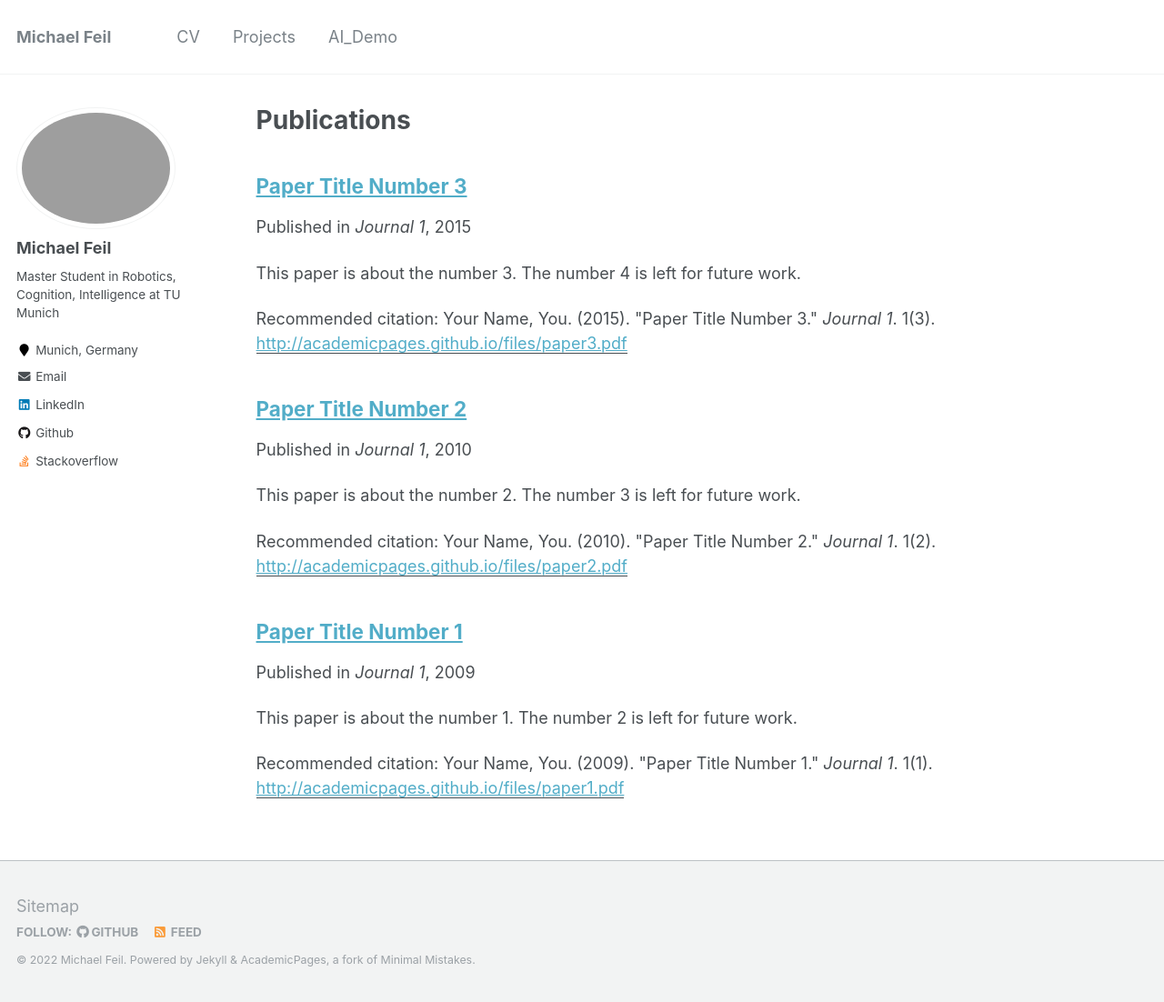
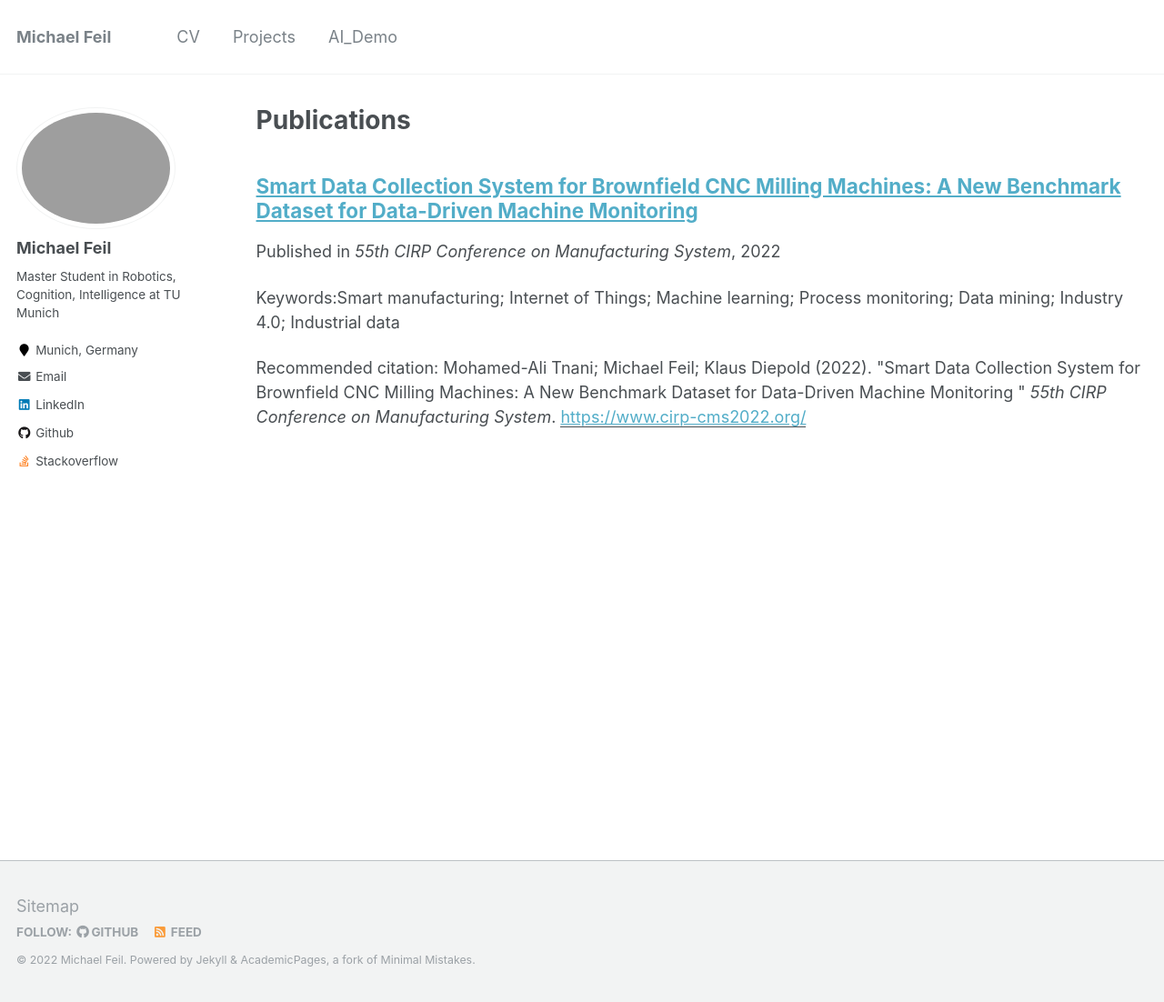
Before and after one commit to michaelfeil/academicpages, a Jekyll site: the page built from _pages/publications.md, in a window 1280 px wide and 1102 px high. Shown: the whole window at 91% size. Built offline with Jekyll 4.4.1, drawn with Linux system fonts in a browser that asks for light colours.

Commit message:
update site with publication

```diff
--- a/_pages/cv.md
+++ b/_pages/cv.md
@@ -58,6 +58,12 @@ Languages
 * English (C1-C2)
 * French  (A2-B1)
 
+Publications
+======
+  <ul>{% for post in site.publications %}
+    {% include archive-single-cv.html %}
+  {% endfor %}</ul>
+
 Projects
 ======
   <ul>{% for post in site.projects %}
@@ -73,12 +79,6 @@ Teaching
   {% endfor %}</ul>
 -->
 
-<!-- This is commented out.
-Publications
-======
-  <ul>{% for post in site.publications %}
-    {% include archive-single-cv.html %}
-  {% endfor %}</ul>
--->
+
 
 All certifications and further credentials can be provided per request.
--- a/_publications/2009-10-01-paper-title-number-1.md
+++ /dev/null
@@ -1,15 +0,0 @@
----
-title: "Paper Title Number 1"
-collection: publications
-permalink: /publication/2009-10-01-paper-title-number-1
-excerpt: 'This paper is about the number 1. The number 2 is left for future work.'
-date: 2009-10-01
-venue: 'Journal 1'
-paperurl: 'http://academicpages.github.io/files/paper1.pdf'
-citation: 'Your Name, You. (2009). &quot;Paper Title Number 1.&quot; <i>Journal 1</i>. 1(1).'
----
-This paper is about the number 1. The number 2 is left for future work.
-
-[Download paper here](http://academicpages.github.io/files/paper1.pdf)
-
-Recommended citation: Your Name, You. (2009). "Paper Title Number 1." <i>Journal 1</i>. 1(1).
--- a/_publications/2010-10-01-paper-title-number-2.md
+++ /dev/null
@@ -1,15 +0,0 @@
----
-title: "Paper Title Number 2"
-collection: publications
-permalink: /publication/2010-10-01-paper-title-number-2
-excerpt: 'This paper is about the number 2. The number 3 is left for future work.'
-date: 2010-10-01
-venue: 'Journal 1'
-paperurl: 'http://academicpages.github.io/files/paper2.pdf'
-citation: 'Your Name, You. (2010). &quot;Paper Title Number 2.&quot; <i>Journal 1</i>. 1(2).'
----
-This paper is about the number 2. The number 3 is left for future work.
-
-[Download paper here](http://academicpages.github.io/files/paper2.pdf)
-
-Recommended citation: Your Name, You. (2010). "Paper Title Number 2." <i>Journal 1</i>. 1(2).
--- a/_publications/2015-10-01-paper-title-number-3.md
+++ /dev/null
@@ -1,15 +0,0 @@
----
-title: "Paper Title Number 3"
-collection: publications
-permalink: /publication/2015-10-01-paper-title-number-3
-excerpt: 'This paper is about the number 3. The number 4 is left for future work.'
-date: 2015-10-01
-venue: 'Journal 1'
-paperurl: 'http://academicpages.github.io/files/paper3.pdf'
-citation: 'Your Name, You. (2015). &quot;Paper Title Number 3.&quot; <i>Journal 1</i>. 1(3).'
----
-This paper is about the number 3. The number 4 is left for future work.
-
-[Download paper here](http://academicpages.github.io/files/paper3.pdf)
-
-Recommended citation: Your Name, You. (2015). "Paper Title Number 3." <i>Journal 1</i>. 1(3).
--- /dev/null
+++ b/_publications/2022-07-01-smart-data-collection-system.md
@@ -0,0 +1,14 @@
+---
+title: "Smart Data Collection System for Brownfield CNC Milling Machines: A New Benchmark Dataset for Data-Driven Machine Monitoring"
+collection: publications
+permalink: /publication/2022-07-01-smart-data-collection-system
+excerpt: 'Keywords:Smart manufacturing; Internet of Things; Machine learning; Process monitoring; Data mining; Industry 4.0; Industrial data'
+date: 2022-07-01
+venue: '55th CIRP Conference on Manufacturing System'
+paperurl: 'https://www.cirp-cms2022.org/'
+citation: 'Mohamed-Ali Tnani; Michael Feil; Klaus Diepold (2022). &quot;Smart Data Collection System for Brownfield CNC Milling Machines: A New Benchmark Dataset for Data-Driven Machine Monitoring &quot; <i>55th CIRP Conference on Manufacturing System</i>.'
+---
+I have Co-Authored the Paper "Smart Data Collection System for Brownfield CNC Milling Machines: A New Benchmark Dataset for Data-Driven Machine Monitoring", which will be published at [CIRP CMS](https://www.cirp-cms2022.org/).
+The Dataset is available via https://github.com/boschresearch/CNC_Machining.
+
+Recommended citation:
```
Also changed, not shown: _pages/about.md (+1 -1 lines), _projects/projects-994.md (added, +7 -0 lines), _projects/projects-998.md (+3 -7 lines).
